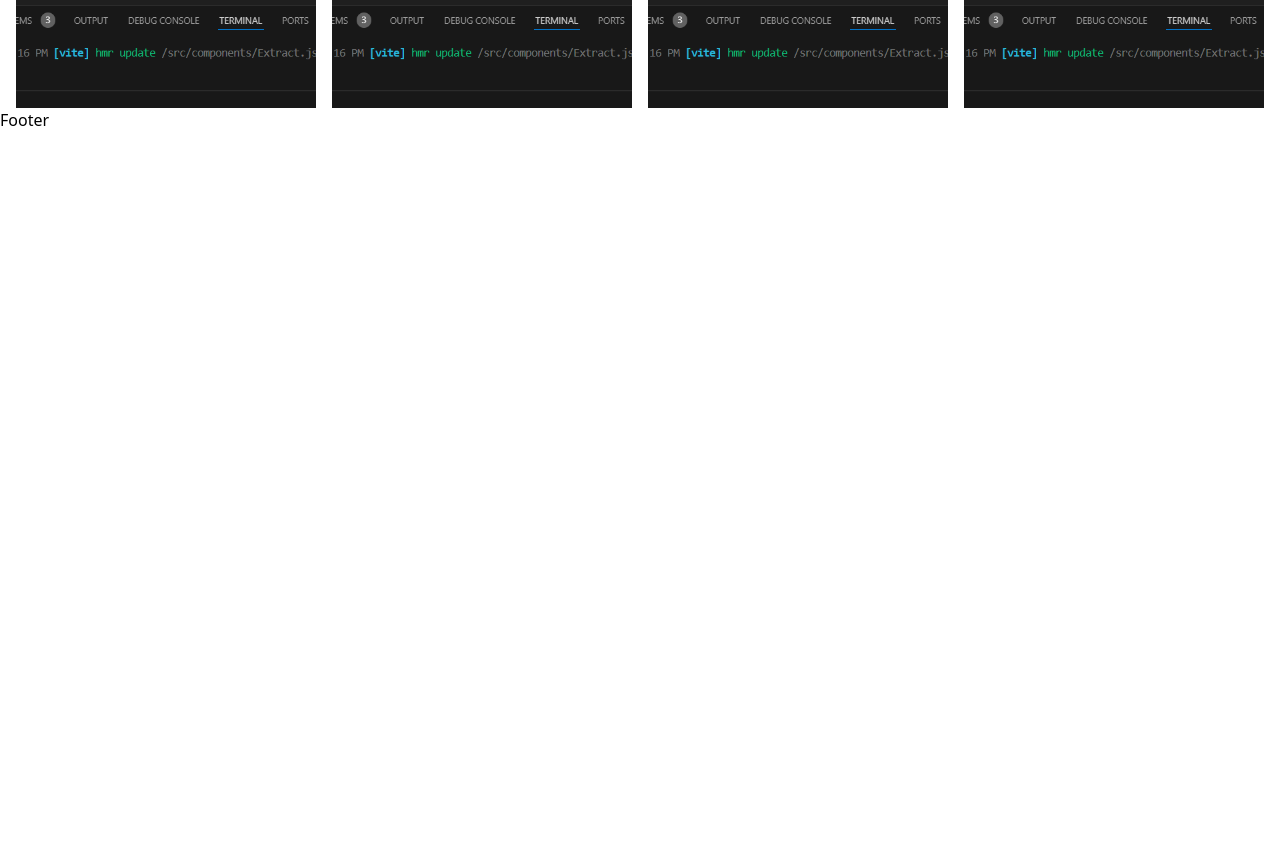
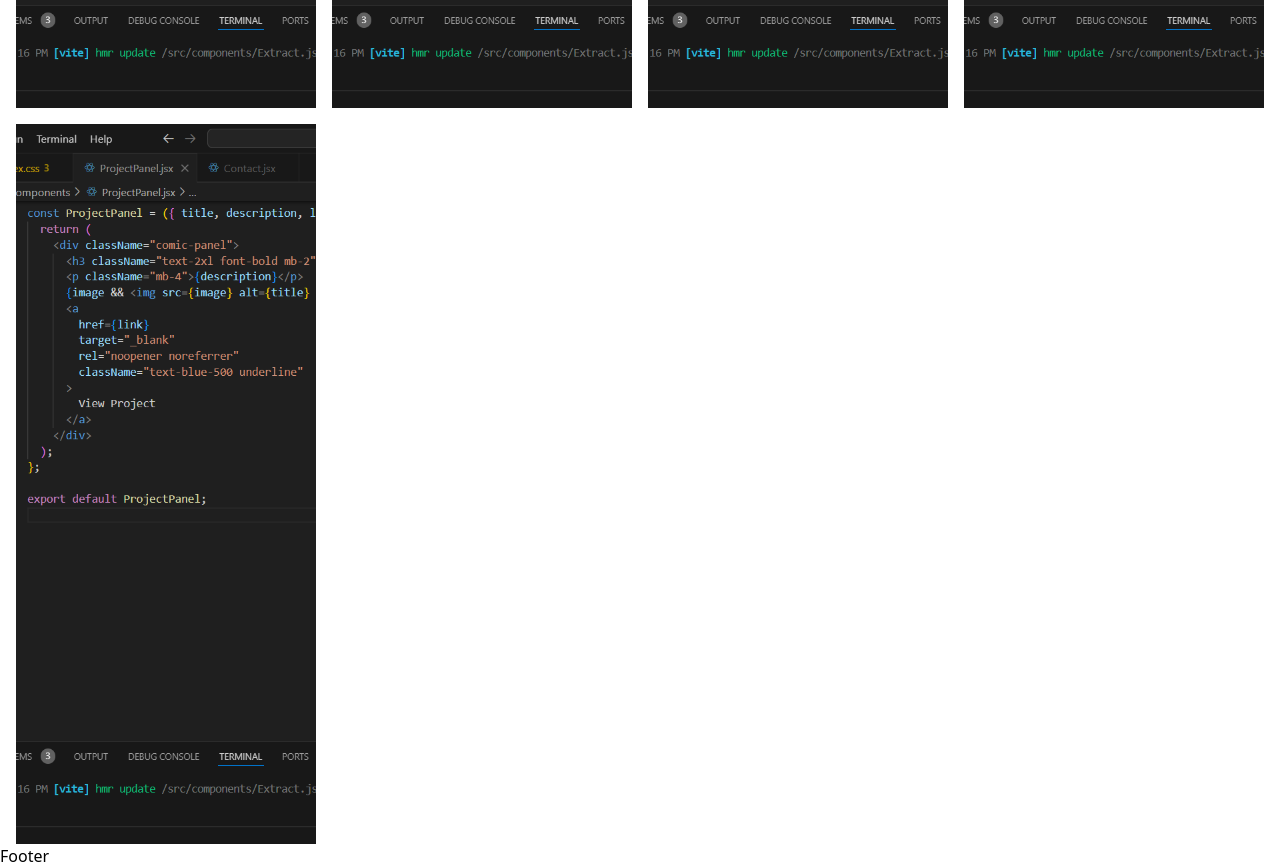
Before and after one commit to Znaxh/Portfolio, a React (Vite) app: page /projects in a window 1280 px wide. Shown: the part 740-1608 px from the top of the page. Before the commit the page ends 872 px from the top, so only its background shows below. Built offline with nearby package versions, Linux system fonts and the light colour scheme.

Commit message:
added clone

```diff
--- a/src/Pages/Projects.jsx
+++ b/src/Pages/Projects.jsx
@@ -18,6 +18,12 @@ const projects = [
   },
   {
     title: 'Project One',
+    description: 'This is the first project description.',
+    link: 'https://example.com/project-one',
+    image: image
+  },
+  {
+    title: 'Project three',
     description: 'This is the first project description.',
     link: 'https://example.com/project-one',
     image: image
```
